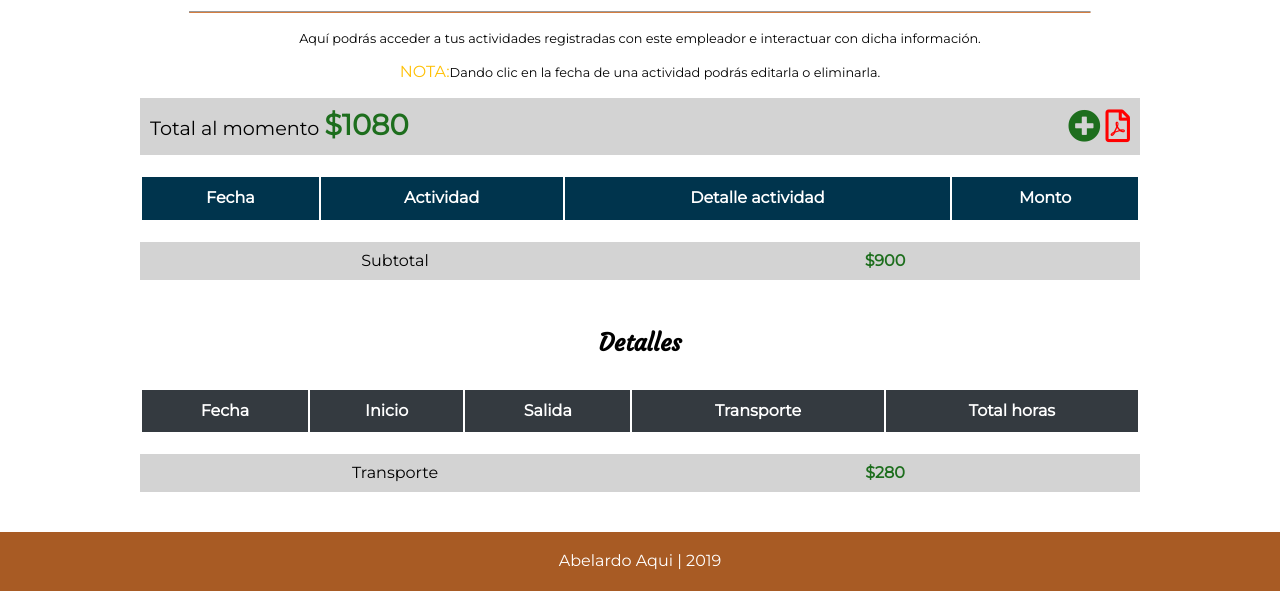
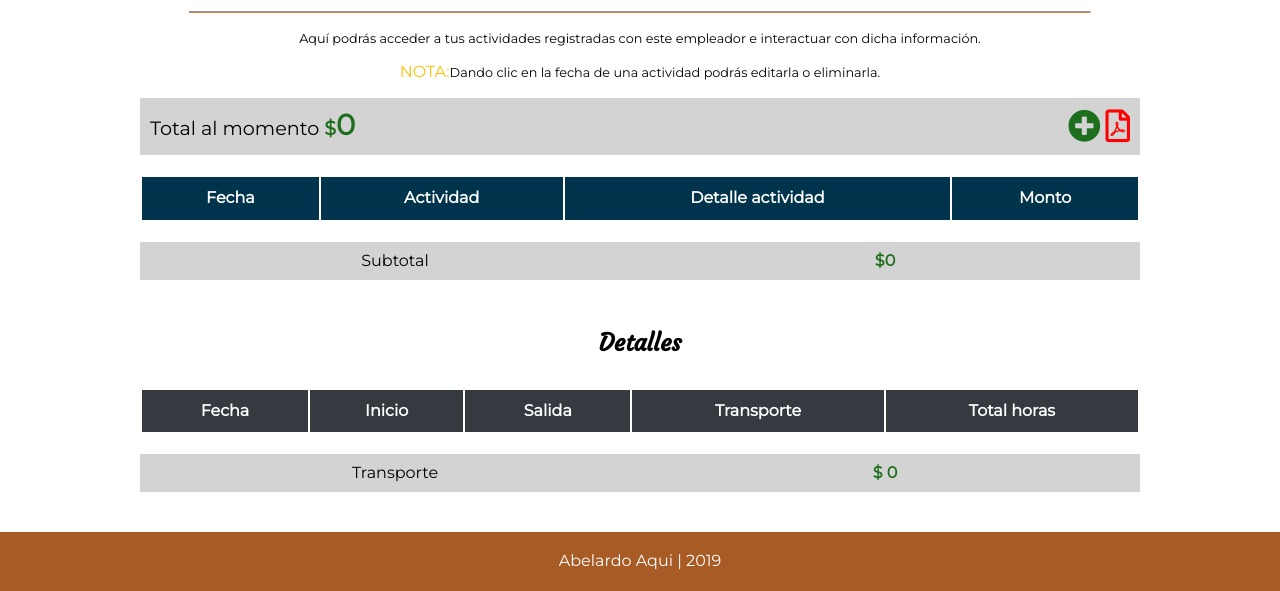
Before and after one commit to TecAbel/ttman, a PHP site: page /app/actividades-control?emp=1 in a window 1280 px wide. Shown: the part 283-874 px from the top of the page. Run offline with PHP 8.4, Linux system fonts and the light colour scheme; a user stored in the database is signed in; data comes from the database, SQL or seed files in the repository; lists and menus that the app fills with data are empty; some libraries are stand-ins or nearby versions.

Commit message:
control actividades calcula bien

```diff
--- a/app/actividades-control.php
+++ b/app/actividades-control.php
@@ -34,7 +34,7 @@
 
         <div class="seccion-reporte bg-gris clearfix">
             <div class="total">
-                Total al momento <strong><span class="color-verde">$1080</span></strong>
+                Total al momento <strong><span class="color-verde">$<span class="monto-total"></span></span></strong>
             </div>
             <div class="btns-archivo">
                 <a href="registro-actividad?emp=<?php echo $empEnc ?>"><i class="color-verde fas fa-plus-circle"></i></a>
@@ -43,7 +43,7 @@
         </div>
 
         <div class="contenedor tablas">
-            <table class="tabla-actividades">
+            <table id="tablaPrincipal" class="tabla-actividades">
                 <thead>
                     <th>Fecha</th>
                     <th>Actividad</th>
@@ -55,7 +55,7 @@
                         require_once('../php/config.php');
                         require_once('../php/SED.php');
                         $num_emp = SED::decryption($empEnc);
-                        $sql = "SELECT num_cal,fecha,actividades.num_actividad, hora_ent, hora_sal, descripcion, transporte, subtotal_cal, total_cal
+                        $sql = "SELECT num_cal,fecha,actividades.nombre_act, hora_ent, hora_sal, descripcion, transporte, subtotal_cal, total_cal
                         FROM calculos
                         INNER JOIN actividades
                         ON calculos.num_actividad = actividades.num_actividad
@@ -75,7 +75,7 @@
                             <td><strong><a href="editar-actividad?act=<?php echo $num_cal_enc ?>"><?php echo date_format($fecha_format, 'd/m/y')?></a></strong></td>
                             <td><?php echo $actividad?></td>
                             <td><?php echo $detalle?></td>
-                            <td class="color-verde">$<?php echo $subtotal?></td>
+                            <td class="color-verde">$<span><?php echo $subtotal?></span></td>
                         </tr>
                         <?php
                     }
@@ -92,12 +92,12 @@
                Subtotal
            </div>
            <div class="float-right centrado">
-               <strong class="color-verde">$900</strong>
+               <strong class="color-verde">$<span id="txtSubtotal"></span></strong>
            </div>
         </div>
         <h2>Detalles</h2>
         <div class="contenedor tablas ">
-            <table class="tabla-detalles">
+            <table id="tablaDetalles" class="tabla-detalles">
                 <thead>
                     <th>Fecha</th>
                     <th>Inicio</th>
@@ -129,7 +129,7 @@
                             <td><strong><?php echo date_format($fecha_format, 'd/m/y') ?></strong></td>
                             <td><?php echo $hora_ent ?></td>
                             <td><?php echo $hora_sal ?></td>
-                            <td class="color-verde">$<?php echo $transporte ?></td>
+                            <td class="color-verde">$<span><?php echo $transporte ?></span></td>
                             <td><?php echo $horas ?></td>
                         </tr>
                         <?php
@@ -144,7 +144,7 @@
                 Transporte
             </div>
             <div class="float-right centrado">
-                <strong class="color-verde">$280</strong>
+                <strong class="color-verde">$ <span id="txtTransporte"></span> </strong>
             </div>
          </div>
     </div>
--- a/css/estilos.css
+++ b/css/estilos.css
@@ -498,7 +498,7 @@ input:focus, textarea:focus{
     font-size: 1.2em;
     text-align: left;
 }
-.total span{
+.monto-total{
     font-size: 1.5em;
 }
 .btns-archivo{
--- a/js/main.js
+++ b/js/main.js
@@ -29,6 +29,36 @@
             e.preventDefault();
             validateFrmPerfil(frm);
         });
+    }
+
+    if(document.getElementById('txtSubtotal')){
+        const filasPrincipal = document.querySelectorAll('#tablaPrincipal tbody tr');
+        const filasDetalles = document.querySelectorAll('#tablaDetalles tbody tr');
+        var totalMonto = 0;
+        //recorrer fila de monto
+        filasPrincipal.forEach(function (e) {
+            var monto = e.querySelector('span');
+            totalMonto += parseInt(monto.textContent);
+        });
+
+        const subtotalDOM = document.querySelector('#txtSubtotal');
+        subtotalDOM.textContent = totalMonto;
+
+        //calculo de transporte
+        var totalTransporte = 0;
+        filasDetalles.forEach(function (e) {
+            var montoTransporte = e.querySelector('span');
+            totalTransporte += parseInt(montoTransporte.textContent);
+        })
+
+        const transporteDOM = document.querySelector('#txtTransporte');
+        transporteDOM.textContent = totalTransporte;
+
+        // calculo total de actividades
+        var totalActividades = 0;
+        const totalDom = document.querySelector('.total .monto-total');
+        totalActividades = totalMonto + totalTransporte;
+        totalDom.textContent = totalActividades;
     }
 })();
 
```
